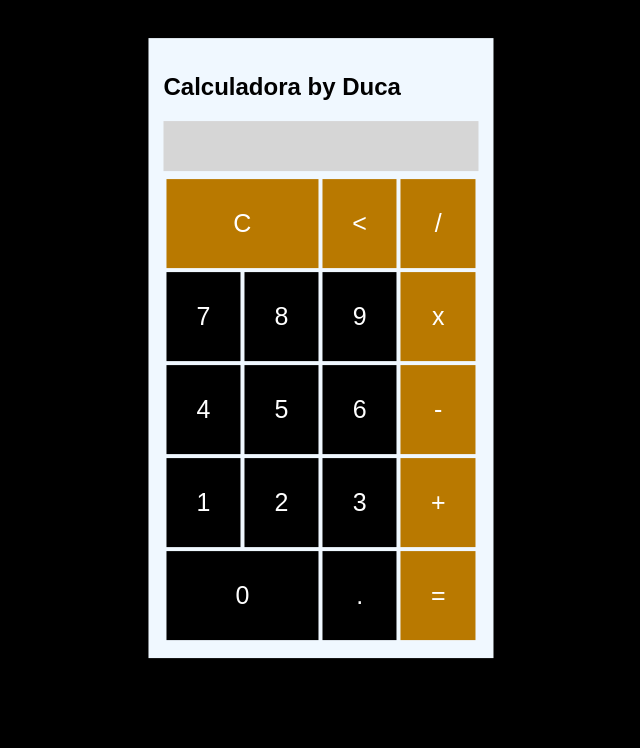
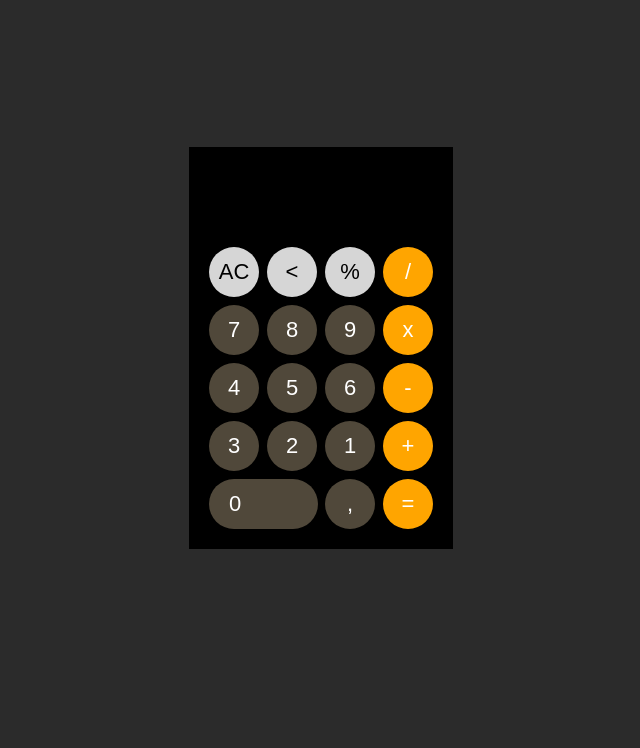
Before and after one commit to eduardobatista-ti/calculadora-js, a plain HTML site: page index.html in a window 1280 px wide. Shown: the part 52-800 px from the top of the page, without its empty margins (319-959 px from the left). Drawn offline with Linux system fonts and the light colour scheme.

Commit message:
feat: apple design

```diff
--- a/index.html
+++ b/index.html
@@ -5,46 +5,49 @@
     <meta http-equiv="X-UA-Compatible" content="IE=edge">
     <meta name="viewport" content="width=device-width, initial-scale=1.0">
     <link rel="stylesheet" href="style.css">
-    <title>Calculadora</title>
+    <title>Calculadora Apple</title>
 </head>
 <body>
-<section class="calculadora">
-    <h2>Calculadora by Duca</h2>
-    <div  class="resultado">
+<h1>Calculadora Apple</h1>
+<section class="container">
+    <h1></h1>
+    <div class="resultado">
         <p id="resultado"></p>
     </div>
     <table>
         <tr>
-            <td colspan="2"><button class="btn btn-b" onclick="limpar()">C</button></td>
+            <td><button class="btn btn-b" onclick="limpar()">AC</button></td>
             <td><button class="btn btn-b" onclick="apagar()"><</button></td>
-            <td><button class="btn btn-b" onclick="insert('/')">/</button></td>
+            <td><button class="btn btn-b" onclick="">%</button></td>
+            <td><button class="btn btn-l" onclick="insert('/')">/</button></td>
         </tr>
         <tr>
             <td><button class="btn" onclick="insert(7)">7</button></td>
             <td><button class="btn" onclick="insert(8)">8</button></td>
             <td><button class="btn" onclick="insert(9)">9</button></td>
-            <td><button class="btn btn-b" onclick="insert('*')" >x</button></td>
+            <td><button class="btn btn-l" onclick="insert('*')">x</button></td>
         </tr>
         <tr>
             <td><button class="btn" onclick="insert(4)">4</button></td>
             <td><button class="btn" onclick="insert(5)">5</button></td>
             <td><button class="btn" onclick="insert(6)">6</button></td>
-            <td><button class="btn btn-b" onclick="insert('-')">-</button></td>
+            <td><button class="btn btn-l" onclick="insert('-')">-</button></td>
         </tr>
         <tr>
+            <td><button class="btn" onclick="insert(3)">3</button></td>
+            <td><button class="btn" onclick="insert(2)">2</button></td>
             <td><button class="btn" onclick="insert(1)">1</button></td>
-            <td><button class="btn" onclick="insert(2)">2</button></td>
-            <td><button class="btn" onclick="insert(3)">3</button></td>
-            <td><button class="btn btn-b" onclick="insert('+')">+</button></td>
+            <td><button class="btn btn-l" onclick="insert('+')">+</button></td>
         </tr>
         <tr>
-            <td colspan="2" ><button class="btn" onclick="insert(0)">0</button></td>
-            <td><button class="btn" onclick="insert('.')">.</button></td>
-            <td><button class="btn btn-b" onclick="calculo()">=</button></td>
+            <td colspan="2"><button class="btn btn-0" onclick="insert(0)">0</button></td>
+            <td><button class="btn" onclick="insert(',')">,</button></td>
+            <td><button class="btn btn-l" onclick="calculo()">=</button></td>
         </tr>
     </table>
+</section>
 
-</section>
+
 <script src="main.js"></script>
 </body>
 </html>
--- a/main.js
+++ b/main.js
@@ -1,25 +1,33 @@
-//função para jogar numeros na tela
+//jogar valores na tela
 
 function insert(num){
-    var numero = document.getElementById('resultado').innerHTML;
+    var numero = document.getElementById('resultado').innerHTML
     document.getElementById('resultado').innerHTML = numero + num;
+
 }
 
-//função clear
+/*
+
+if(resultado != ""){
+    document.getElementById('resultado-null').innerHTML = ""
+} else {
+    document.getElementById('resultado-null').innerHTML = "0"
+} */
+
+//limpar conteudo
 
 function limpar(){
     document.getElementById('resultado').innerHTML = "";
 }
 
-//função backspace
+//apagar
 
 function apagar(){
     var apaga = document.getElementById('resultado').innerHTML;
     document.getElementById('resultado').innerHTML = apaga.substring(0, apaga.length -1);
 }
 
-//função calcular
-
+//clacular
 function calculo(){
     var resultado = document.getElementById('resultado').innerHTML;
 
@@ -29,8 +37,3 @@ function calculo(){
         document.getElementById('resultado').innerHTML = "";
     }
 };
-
-//capturar url
-
-var url_atual = window.location.href;
-console.log(url_atual);
--- a/style.css
+++ b/style.css
@@ -1,49 +1,67 @@
-body {
+*{
+    border: none;
+    padding: 0;
+    margin: 0;
     font-family: sans-serif;
-    background-color: black;
+}
+
+body{
+    background-color: rgb(43, 43, 43);
+}
+
+h1{
+    text-align: center;
     color: white;
 }
 
-.calculadora{
-    background-color: aliceblue;
+P{
+    color: white;
+    text-align: right;
+    font-size: 40px;
+}
+
+.resultado{
+    height: 80px;
+    line-height: 80px;
+}
+
+
+.btn{
+    background-color: rgb(80, 72, 58);
+    font-size: 22px;
+    color: white;
+    height: 50px;
+    width: 50px;
+    margin: 3px;
+    border-radius: 100%;
+    cursor: pointer;
+}
+
+.btn:hover{
+    background-color: rgb(48, 48, 48);
+}
+
+.btn-0{
+    text-align: left;
+    padding-left: 20px;
+    width: 96%;
+    border-radius: 30px;
+}
+
+.btn-l{
+    background-color: orange;
+}
+
+.btn-b{
+    background-color: rgb(214, 214, 214);
     color: black;
+}
+
+.container{
+    background-color: black;
     position: absolute;
-    padding: 15px;
-    border-radius: 0px;
     top: 50%;
     left: 50%;
     transform: translate(-50%, -50%);
+    padding: 15px;
 }
-
-.resultado{
-    background-color: rgb(214, 214, 214);
-    color: #000;
-    font-size: 40px;
-    height: 50px;
-    line-height: 50px;
-    margin: 5px 0;
-    text-align: end;
-}
-
-P{
-    margin: 0;
-}
-
-.btn{
-    background-color: #000;
-    color: white;
-    cursor: pointer;
-    padding: 30px;
-    font-size: 25px;
-    height: 100%;
-    width: 100%;
-    border: none;
-}
-
-.btn:hover{
-    background-color: grey;
-}
-
-.btn-b{
-    background-color: rgb(185, 121, 0);
-}
```
